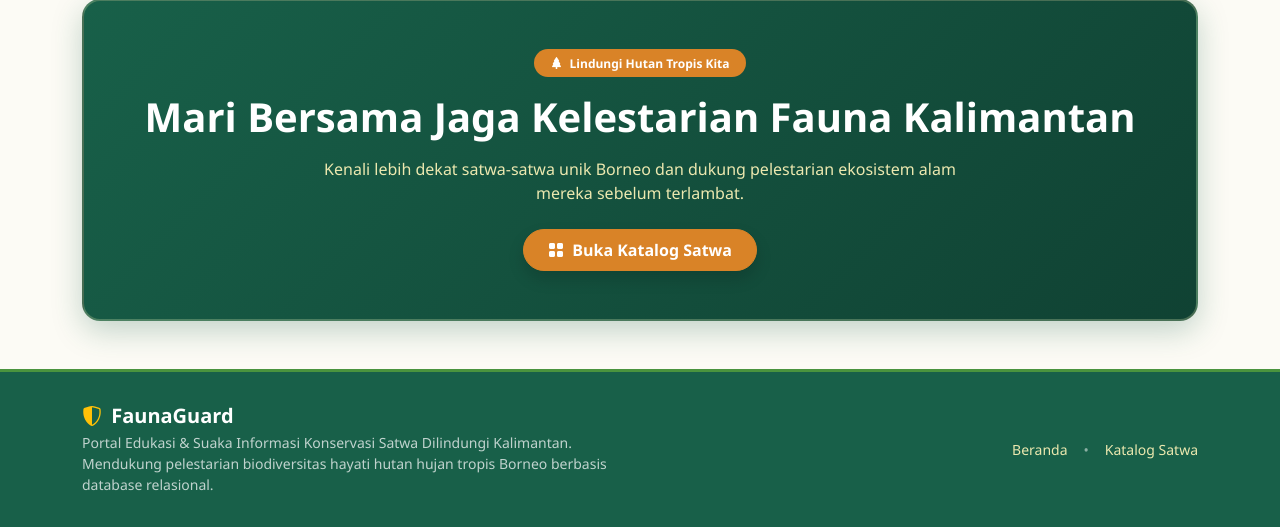
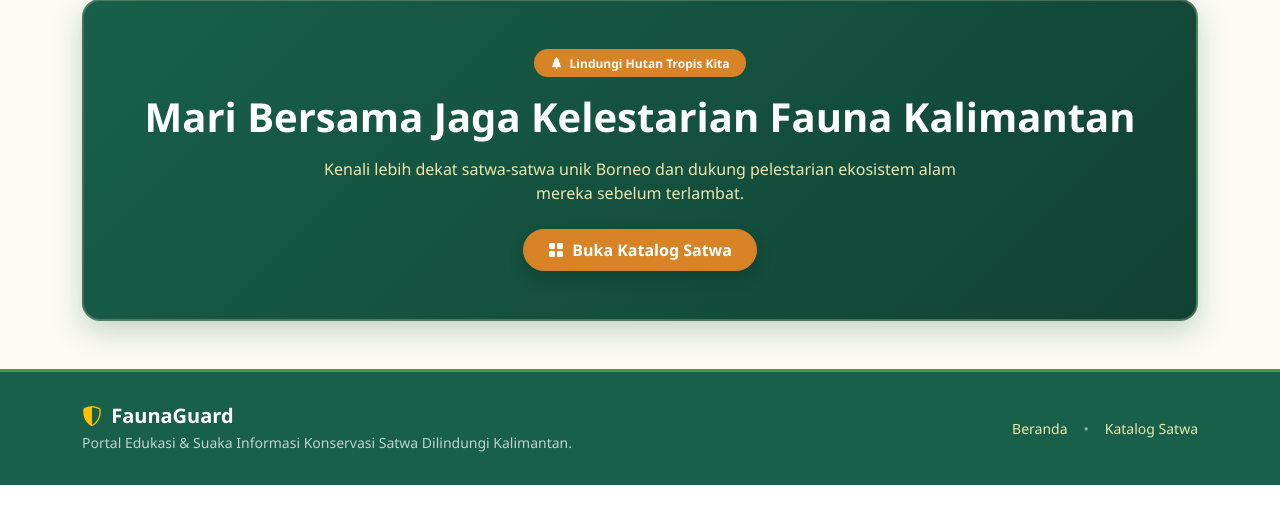
Before and after one commit to itsNay-chic/FaunaGuard, a Flask app: page / in a window 1280 px wide. Shown: the part 2068-2595 px from the top of the page. After the commit the page ends 2553 px from the top, so only its background shows below. Run offline with Flask 3, Linux system fonts and the light colour scheme; data comes from the database, SQL or seed files in the repository.

Commit message:
refactor(footer): hapus keterangan database relasional di footer

```diff
--- a/templates/base.html
+++ b/templates/base.html
@@ -83,8 +83,7 @@
                         <i class="bi bi-shield-shaded text-warning me-1"></i> FaunaGuard
                     </h5>
                     <p class="small mb-0 text-light opacity-75">
-                        Portal Edukasi & Suaka Informasi Konservasi Satwa Dilindungi Kalimantan.<br>
-                        Mendukung pelestarian biodiversitas hayati hutan hujan tropis Borneo berbasis database relasional.
+                        Portal Edukasi & Suaka Informasi Konservasi Satwa Dilindungi Kalimantan.
                     </p>
                 </div>
                 <div class="col-md-6 text-center text-md-end">
```
